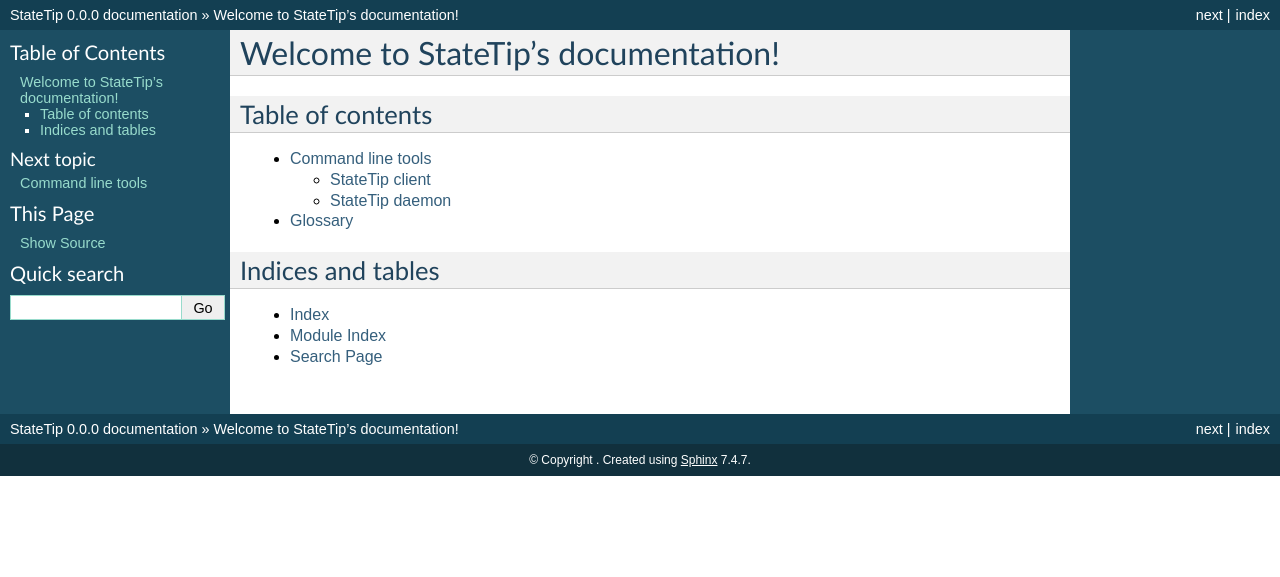
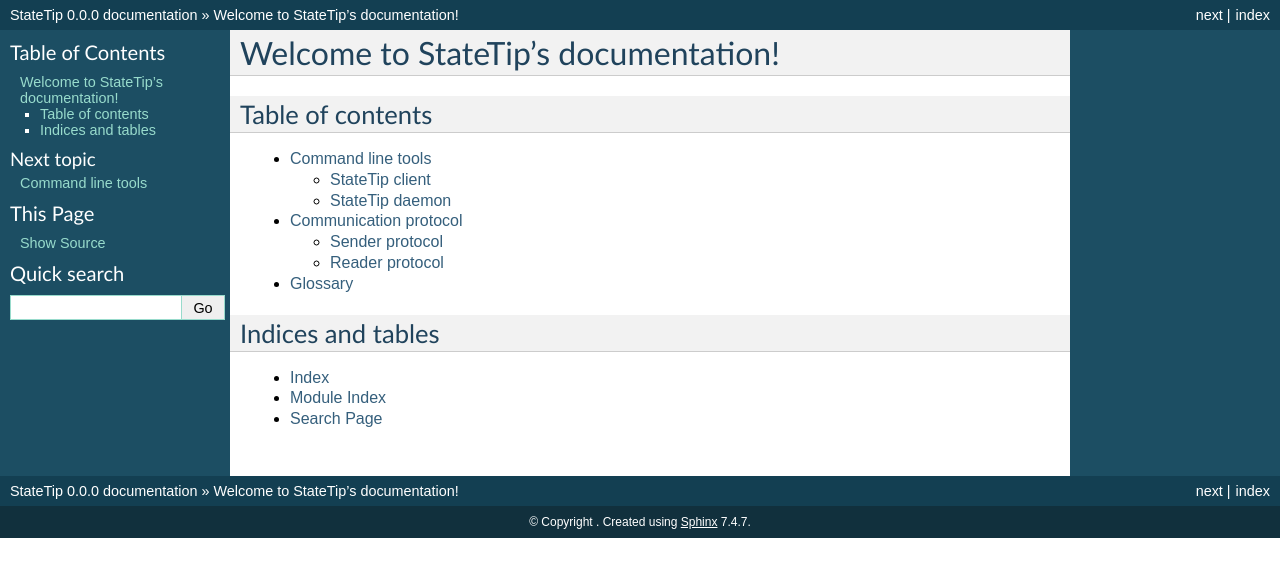
Before and after one commit to dozzie/statetip, a Sphinx documentation site: the page built from doc/index.rst, in a window 1280 px wide. Shown: the top 577 px of the page. Built offline with Sphinx 7.4.7, drawn with Linux system fonts in a browser that asks for light colours.

Commit message:
Added a place for description of StateTip's protocols.

```diff
--- a/doc/index.rst
+++ b/doc/index.rst
@@ -9,6 +9,7 @@
    :maxdepth: 2
 
    manpages/index
+   protocol
    glossary
 
 
--- /dev/null
+++ b/doc/protocol.rst
@@ -0,0 +1,9 @@
+**********************
+Communication protocol
+**********************
+
+Sender protocol
+===============
+
+Reader protocol
+===============
```
